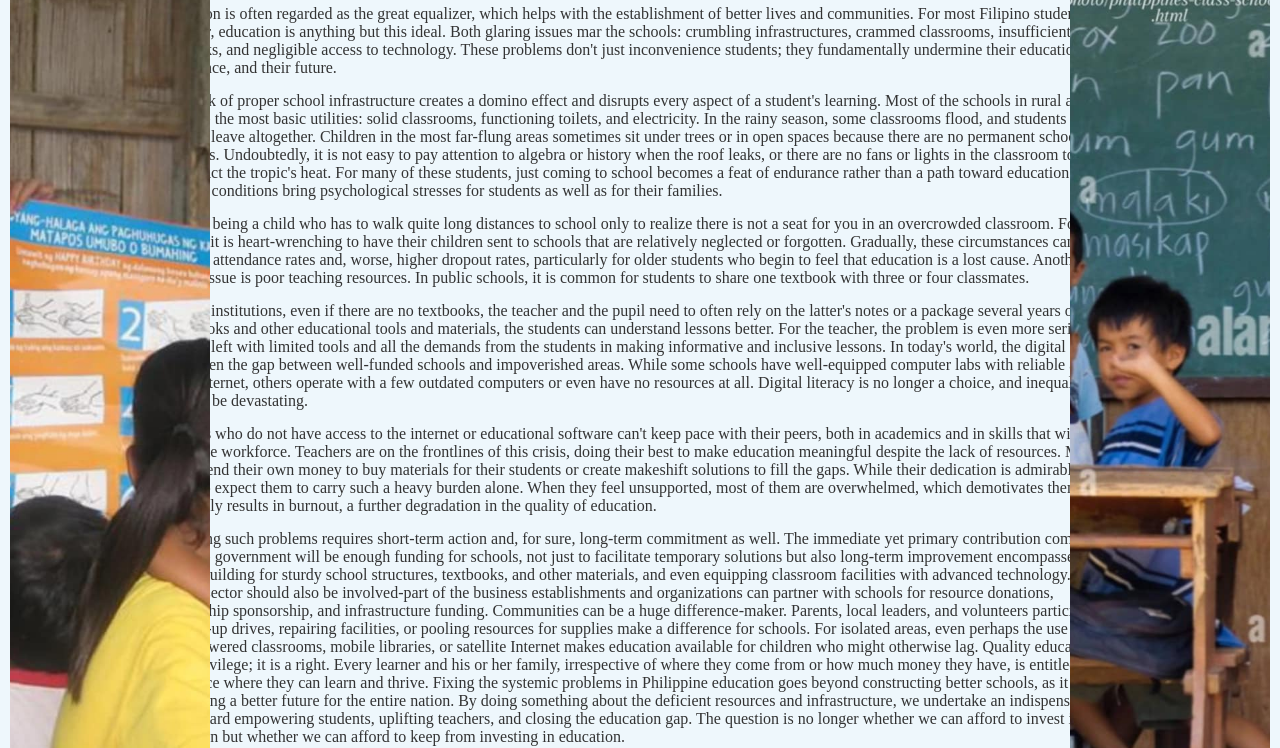
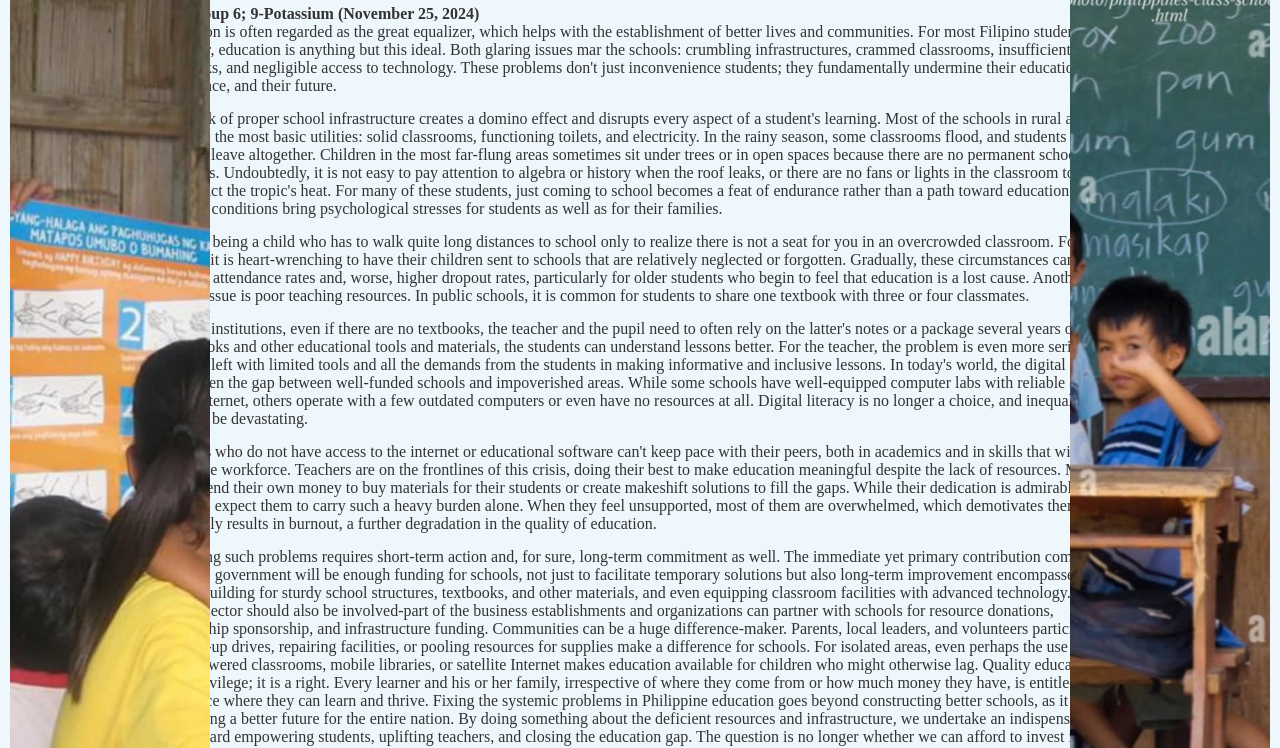
Before and after one commit to sksksky/CS3-2Q-G6-Proj, a plain HTML site: page lack_of_resources.html in a window 1280 px wide. Shown: the part 352-1100 px from the top of the page. Drawn offline with Linux system fonts and the light colour scheme.

Commit message:
Update lack_of_resources.html

```diff
--- a/lack_of_resources.html
+++ b/lack_of_resources.html
@@ -27,6 +27,7 @@
     </nav>
     <div class="resources">
 		<h1>The Lack Of Resources And Infrastructure In Schools</h1>
+	        <h4>By: Group 6;  9-Potassium (November 25, 2024) </h4>
 		<p>Education is often regarded as the great equalizer, which helps with the establishment of better lives and communities. For most Filipino students, however, education is anything but this ideal. Both glaring issues mar the schools: crumbling infrastructures, crammed classrooms, insufficient textbooks, and negligible access to technology. These problems don't just inconvenience students; they fundamentally undermine their education, their confidence, and their future.</p>
 		<p>That lack of proper school infrastructure creates a domino effect and disrupts every aspect of a student's learning. Most of the schools in rural areas do not have the most basic utilities: solid classrooms, functioning toilets, and electricity. In the rainy season, some classrooms flood, and students either stand or leave altogether. Children in the most far-flung areas sometimes sit under trees or in open spaces because there are no permanent school buildings. Undoubtedly, it is not easy to pay attention to algebra or history when the roof leaks, or there are no fans or lights in the classroom to counteract the tropic's heat. For many of these students, just coming to school becomes a feat of endurance rather than a path toward education. These tangible conditions bring psychological stresses for students as well as for their families.</p>
 		<p>Imagine being a child who has to walk quite long distances to school only to realize there is not a seat for you in an overcrowded classroom. For the parents, it is heart-wrenching to have their children sent to schools that are relatively neglected or forgotten. Gradually, these circumstances can result in lower attendance rates and, worse, higher dropout rates, particularly for older students who begin to feel that education is a lost cause. Another critical issue is poor teaching resources.  In public schools, it is common for students to share one textbook with three or four classmates.</p>
```
